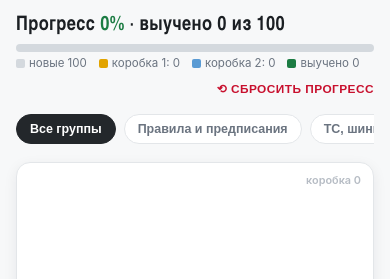
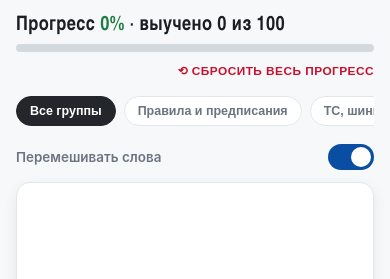
Before and after one commit to PAVELAVA/dgt-trainer, a plain HTML site: page index.html in a window 390 px wide. Shown: the part 130-409 px from the top of the page. Drawn offline with Linux system fonts and the light colour scheme.

Commit message:
fix: know=learned, shuffle toggle, per-group reset

```diff
--- a/index.html
+++ b/index.html
@@ -141,6 +141,13 @@
   }
   .filter-row{display:flex;gap:8px;overflow-x:auto;padding-bottom:8px;margin-bottom:10px;scrollbar-width:none}
   .filter-row::-webkit-scrollbar{display:none}
+  .order-row{display:flex;align-items:center;justify-content:space-between;gap:10px;font-size:.84rem;color:var(--muted);margin-bottom:12px;font-weight:600}
+  .switch{position:relative;display:inline-block;width:46px;height:26px;flex-shrink:0}
+  .switch input{opacity:0;width:0;height:0}
+  .slider{position:absolute;inset:0;background:#c9ced4;border-radius:26px;transition:.2s;cursor:pointer}
+  .slider::before{content:"";position:absolute;height:20px;width:20px;left:3px;top:3px;background:#fff;border-radius:50%;transition:.2s}
+  .switch input:checked + .slider{background:var(--blue)}
+  .switch input:checked + .slider::before{transform:translateX(20px)}
   .chip{
     flex-shrink:0;padding:7px 13px;border-radius:20px;border:1px solid var(--line);
     background:#fff;font-size:.78rem;font-weight:600;color:var(--muted);cursor:pointer;white-space:nowrap;
@@ -343,11 +350,12 @@ function loadState(){
       if(Array.isArray(s.boxes) && s.boxes.length===WORDS.length) boxes = s.boxes;
       if(s.filter) filterGroup = s.filter;
       if(s.dir) qDir = s.dir;
+      if(typeof s.shuffle==='boolean') shuffleMode = s.shuffle;
     }
   }catch(e){ storageOK = false; }
 }
 function saveState(){
-  try{ localStorage.setItem(STORE_KEY, JSON.stringify({boxes, filter:filterGroup, dir:qDir, ts:Date.now()})); }
+  try{ localStorage.setItem(STORE_KEY, JSON.stringify({boxes, filter:filterGroup, dir:qDir, shuffle:shuffleMode, ts:Date.now()})); }
   catch(e){ storageOK = false; }
 }
 /* страховка: сохраняем при сворачивании/закрытии */
@@ -367,23 +375,16 @@ function showTab(t){
 }
 
 /* ===== Прогресс ===== */
-function progressHTML(){
-  const c=[0,0,0,0];
-  boxes.forEach(b=>c[b]++);
-  const n=WORDS.length;
-  const cols=['#d4d9de','#e2a400','#5a9bd4','#1c7c43'];
-  let segs='';
-  for(let i=0;i<4;i++) segs+=`<div class="seg" style="width:${(c[i]/n*100)}%;background:${cols[i]}"></div>`;
+function progressHTML(scoped){
+  const pool = WORDS.map((w,i)=>({...w,i})).filter(w=> !scoped || filterGroup==='all' || w.g===filterGroup);
+  const n=pool.length;
+  const known = pool.filter(w=>boxes[w.i]===3).length;
+  const pct = n? Math.round(known/n*100):0;
+  const inGroup = scoped && filterGroup!=='all';
   return `<div class="progress">
-    <div class="bigstat">Прогресс <b>${Math.round(boxes.reduce((s,b)=>s+b,0)/(3*n)*100)}%</b> · выучено ${c[3]} из ${n}</div>
-    <div class="bar">${segs}</div>
-    <div class="legend">
-      <span><i style="background:${cols[0]}"></i>новые ${c[0]}</span>
-      <span><i style="background:${cols[1]}"></i>коробка 1: ${c[1]}</span>
-      <span><i style="background:${cols[2]}"></i>коробка 2: ${c[2]}</span>
-      <span><i style="background:${cols[3]}"></i>выучено ${c[3]}</span>
-    </div>
-    <button class="reset-link" onclick="resetProgress()">⟲ Сбросить прогресс</button>
+    <div class="bigstat">${inGroup?GROUPS[filterGroup].name+': ':'Прогресс '}<b>${pct}%</b> · выучено ${known} из ${n}</div>
+    <div class="bar"><div class="seg" style="width:${pct}%;background:#1c7c43"></div><div class="seg" style="width:${100-pct}%;background:#d4d9de"></div></div>
+    <button class="reset-link" onclick="resetProgress()">⟲ Сбросить ${inGroup?'эту группу':'весь прогресс'}</button>
   </div>`;
 }
 
@@ -395,16 +396,14 @@ function wsize(t,back){
 }
 
 /* ===== Режим «Учить» ===== */
-let session=[], idx=0, flipped=false, filterGroup='all';
+let session=[], idx=0, flipped=false, filterGroup='all', shuffleMode=true;
 
 function buildSession(){
   let pool = WORDS.map((w,i)=>({...w,i}))
     .filter(w=> filterGroup==='all' || w.g===filterGroup);
-  // приоритет младшим коробкам; выученные (3) показываем редко
-  pool.sort((a,b)=> boxes[a.i]-boxes[b.i] || Math.random()-0.5);
-  const active = pool.filter(w=>boxes[w.i]<3);
-  session = (active.length? active : pool).slice(0,20);
-  shuffle(session);
+  let active = pool.filter(w=>boxes[w.i]<3);   // невыученные, в исходном порядке
+  if(shuffleMode) shuffle(active);             // ползунок включён — перемешать
+  session = filterGroup==='all' ? active.slice(0,20) : active;
   idx=0; flipped=false;
 }
 function shuffle(a){for(let i=a.length-1;i>0;i--){const j=Math.floor(Math.random()*(i+1));[a[i],a[j]]=[a[j],a[i]];}}
@@ -416,27 +415,26 @@ function renderLearn(){
     ${Object.entries(GROUPS).map(([k,g])=>
       `<button class="chip ${filterGroup===k?'active':''}" onclick="setFilter('${k}')">${g.name}</button>`).join('')}
   </div>`;
+  const toggle = `<div class="order-row"><span>Перемешивать слова</span>
+    <label class="switch"><input type="checkbox" ${shuffleMode?'checked':''} onchange="toggleShuffle(this.checked)"><span class="slider"></span></label></div>`;
   if(!session.length || idx>=session.length){
     buildSession();
   }
-  const learned = boxes.filter(b=>b===3).length;
-  if(learned===WORDS.length && filterGroup==='all'){
-    v.innerHTML = progressHTML()+chips+`
+  if(!session.length){
+    v.innerHTML = progressHTML(true)+chips+toggle+`
       <div class="done-banner">
         <div class="sign-ok">✓</div>
-        <h2>Все слова выучены</h2>
-        <p>Прогоните режим «Тест» в обе стороны для закрепления.</p>
-        <button class="ghost-btn" onclick="resetProgress()">Сбросить прогресс</button>
+        <h2>${filterGroup==='all'?'Все слова выучены':'Группа выучена'}</h2>
+        <p>${filterGroup==='all'?'Прогоните режим «Тест» для закрепления.':'Выберите другую группу или сбросьте эту кнопкой «Сбросить» выше.'}</p>
       </div>`;
     return;
   }
   const w = session[idx];
   const g = GROUPS[w.g];
-  v.innerHTML = progressHTML()+chips+`
+  v.innerHTML = progressHTML(true)+chips+toggle+`
     <div class="card-zone">
       <div class="flashcard ${flipped?'flipped':''}" id="fc" onclick="flipCard()">
         <div class="face front">
-          <span class="boxbadge">коробка ${boxes[w.i]}</span>
           <span class="grouptag" style="background:${g.color}1a;color:${g.color}">${g.name}</span>
           <div class="word" style="font-size:${wsize(w.en,false)}">${w.en}</div>
           <div class="taphint">нажмите, чтобы перевернуть</div>
@@ -454,15 +452,15 @@ function renderLearn(){
     <div class="session-info">Карточка ${idx+1} из ${session.length} в сессии</div>`;
 }
 function setFilter(g){filterGroup=g;session=[];saveState();renderLearn();}
+function toggleShuffle(on){shuffleMode=on;saveState();session=[];renderLearn();}
 function flipCard(){flipped=!flipped;
   document.getElementById('fc').classList.toggle('flipped',flipped);
   document.querySelectorAll('.answers button').forEach(b=>b.disabled=!flipped);
 }
 function answer(knew){
   const w=session[idx];
-  if(knew) boxes[w.i]=Math.min(3,boxes[w.i]+1);
-  else { boxes[w.i]=Math.max(0,boxes[w.i]-1);
-         session.push(w); } // вернётся в конец сессии
+  if(knew){ boxes[w.i]=3; }                 // «Знаю» — выучено, больше не появится
+  else { boxes[w.i]=0; session.push(w); }   // «Не знаю» — вернётся ещё раз
   saveState();
   idx++; flipped=false;
   if(idx>=session.length){ buildSession(); }
@@ -474,6 +472,7 @@ function toast(msg){
   document.body.appendChild(t);setTimeout(()=>t.remove(),2600);
 }
 function resetProgress(){
+  const scopeAll = filterGroup==='all';
   if(!resetArmed){
     resetArmed=true;
     document.querySelectorAll('.reset-link').forEach(b=>{
@@ -483,9 +482,12 @@ function resetProgress(){
     return;
   }
   clearTimeout(resetTimer);resetArmed=false;
-  boxes=WORDS.map(()=>0); saveState(); session=[];
+  let cnt=0;
+  WORDS.forEach((w,i)=>{ if(scopeAll||w.g===filterGroup){ boxes[i]=0; cnt++; } });
+  saveState(); session=[];
   showTab('learn');
-  toast('Прогресс сброшен: все 100 слов снова новые');
+  toast(scopeAll ? ('Сброшено: все '+cnt+' слов снова новые')
+                 : ('Сброшена группа «'+GROUPS[filterGroup].name+'»: '+cnt+' слов'));
 }
 
 /* ===== Режим «Тест» ===== */
```
